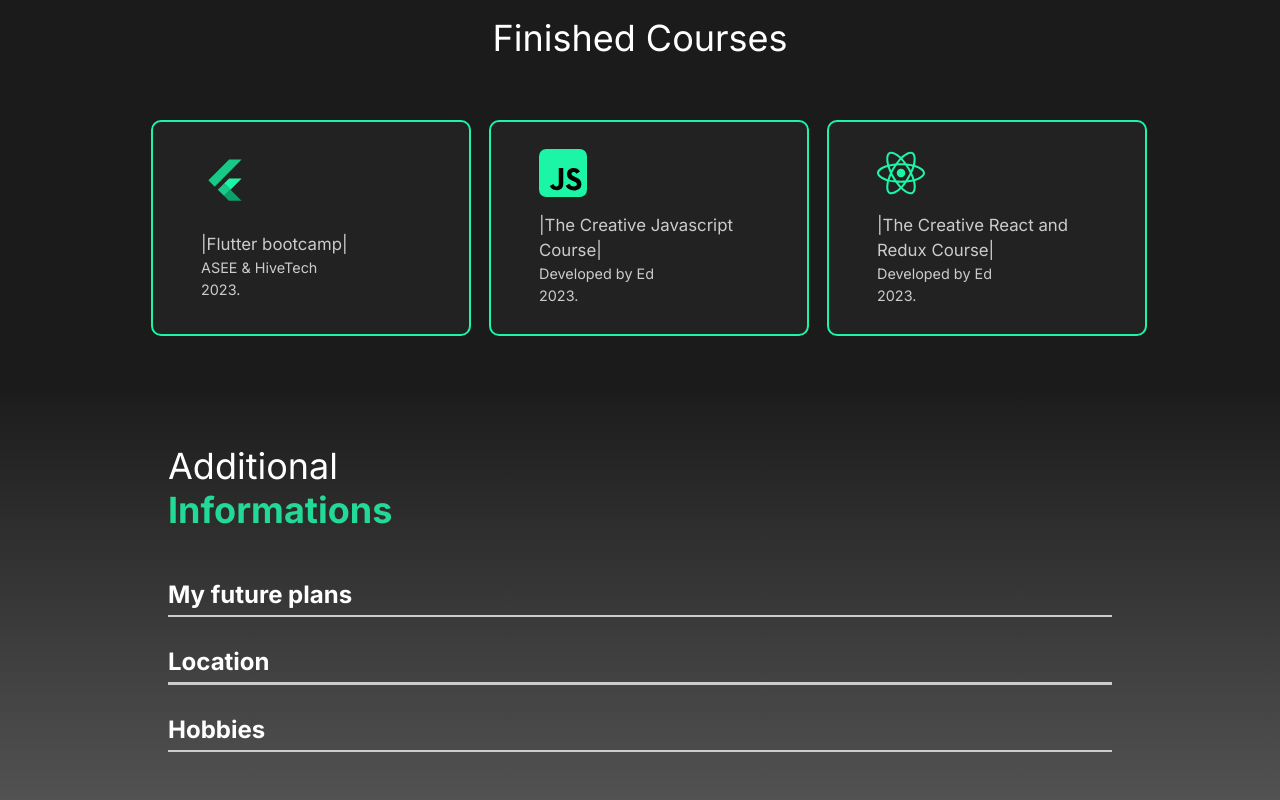
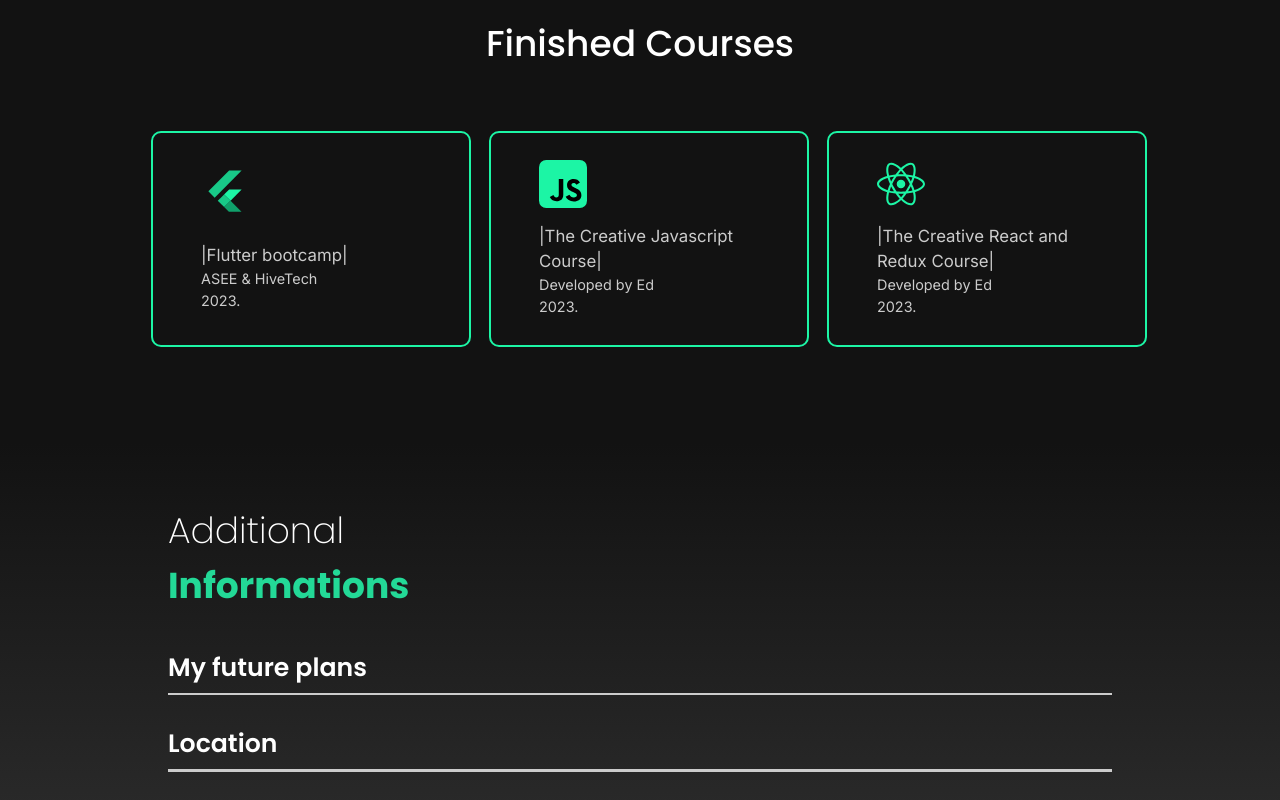
Before and after one commit to ViktorZbodulja/Portfolio, a React (Create React App) app: page / in a window 1280 px wide. Shown: the part 2260-3060 px from the top of the page. Built offline with nearby package versions, Linux system fonts and the light colour scheme.

Commit message:
redesign home page

```diff
--- a/src/styles/_courses.scss
+++ b/src/styles/_courses.scss
@@ -4,7 +4,10 @@
     display: flex;
     flex-wrap: wrap;
     justify-content: center;
+    background-color: #121212;
     h2 {
+        font-family: 'Poppins', sans-serif;
+        font-weight: 400;
         flex-basis: 100%;
         text-align: center;
         font-size: 3rem;
@@ -15,7 +18,7 @@
     flex-wrap: wrap;
     flex: 1;
     justify-content: center;
-    padding-top: 5rem;
+    padding: 5rem 0rem 4rem 0rem;
 }
 .course {
     display: flex;
@@ -25,7 +28,8 @@
     padding: 2rem 2rem 2rem 4rem;
     justify-content: center;
     border: 2px #1cf5a5 solid;
-    background: #222222;
+    //background: #222222;
+    background: transparent;
     border-radius: 10px;
     min-height: 27vh;
     margin-left: 1.5rem;
--- a/src/styles/_faqSection.scss
+++ b/src/styles/_faqSection.scss
@@ -3,15 +3,16 @@
 .faq {
     @include about;
     display: block;
-    padding: 5rem 14rem 0rem 14rem;
+    padding: 5rem 14rem 1rem 14rem;
     min-height: 75vh;
-    background: linear-gradient(to bottom, #1b1b1b, #6a6a6a);
+    background-image: linear-gradient(to bottom, #121212, #383838);
+    font-family: 'Poppins', sans-serif;
     span {
         display: block;
     }
     h2 {
         font-size: 3rem;
-        padding-bottom: 3rem;
+        padding-bottom: 2rem;
         font-weight: lighter;
     }
     .faq-line  {
@@ -23,11 +24,16 @@
     .question {
         padding: 1rem 0rem;
         cursor: pointer;
+        h4 {
+            font-weight: 600;
+            font-size: 2.1rem;
+        }
     }
     .answer {
         padding: 0.5rem 0rem;
         p {
             padding:0rem;
+            font-weight: 300;
         }
     }
     .highlight_line {
--- a/src/styles/app.css
+++ b/src/styles/app.css
@@ -253,16 +253,17 @@ p {
   padding: 5rem 10rem;
   color: white;
   display: block;
-  padding: 5rem 14rem 0rem 14rem;
+  padding: 5rem 14rem 1rem 14rem;
   min-height: 75vh;
-  background: linear-gradient(to bottom, #1b1b1b, #6a6a6a);
+  background-image: linear-gradient(to bottom, #121212, #383838);
+  font-family: "Poppins", sans-serif;
 }
 .faq span {
   display: block;
 }
 .faq h2 {
   font-size: 3rem;
-  padding-bottom: 3rem;
+  padding-bottom: 2rem;
   font-weight: lighter;
 }
 .faq .faq-line {
@@ -275,11 +276,16 @@ p {
   padding: 1rem 0rem;
   cursor: pointer;
 }
+.faq .question h4 {
+  font-weight: 600;
+  font-size: 2.1rem;
+}
 .faq .answer {
   padding: 0.5rem 0rem;
 }
 .faq .answer p {
   padding: 0rem;
+  font-weight: 300;
 }
 .faq .highlight_line {
   background: #23d997;
@@ -910,8 +916,11 @@ p {
   display: flex;
   flex-wrap: wrap;
   justify-content: center;
+  background-color: #121212;
 }
 .courses h2 {
+  font-family: "Poppins", sans-serif;
+  font-weight: 400;
   flex-basis: 100%;
   text-align: center;
   font-size: 3rem;
@@ -922,7 +931,7 @@ p {
   flex-wrap: wrap;
   flex: 1;
   justify-content: center;
-  padding-top: 5rem;
+  padding: 5rem 0rem 4rem 0rem;
 }
 
 .course {
@@ -933,7 +942,7 @@ p {
   padding: 2rem 2rem 2rem 4rem;
   justify-content: center;
   border: 2px #1cf5a5 solid;
-  background: #222222;
+  background: transparent;
   border-radius: 10px;
   min-height: 27vh;
   margin-left: 1.5rem;
```
Also changed, not shown: 1 other file (tests, documents, lock files or other folders).
